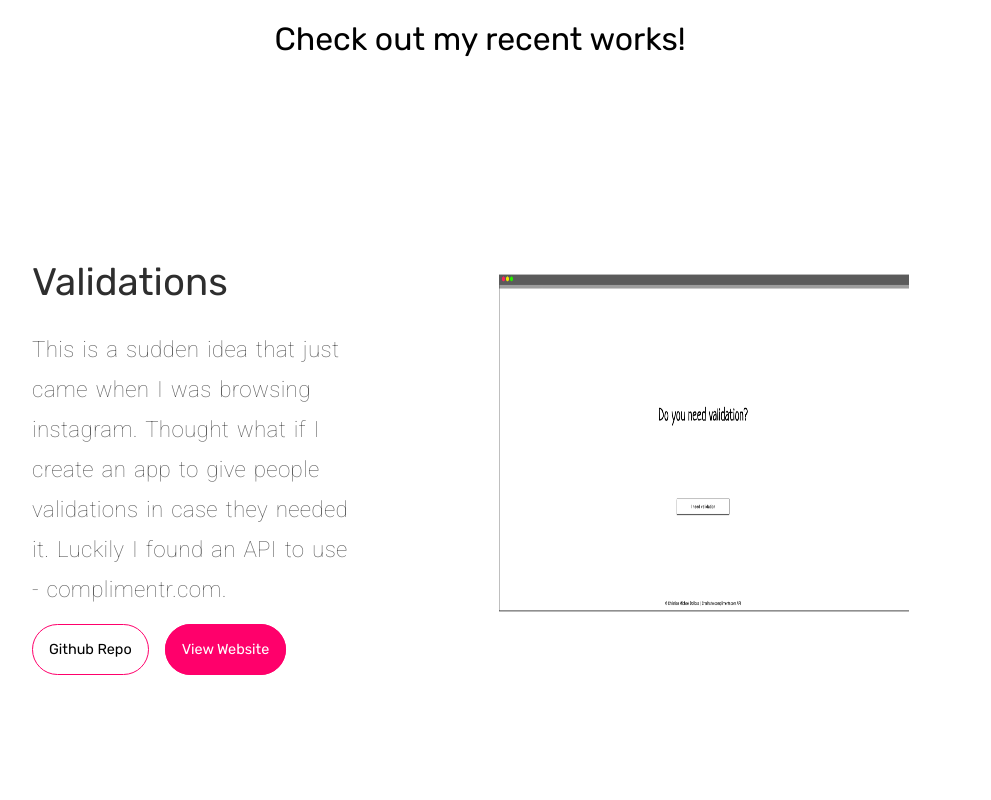
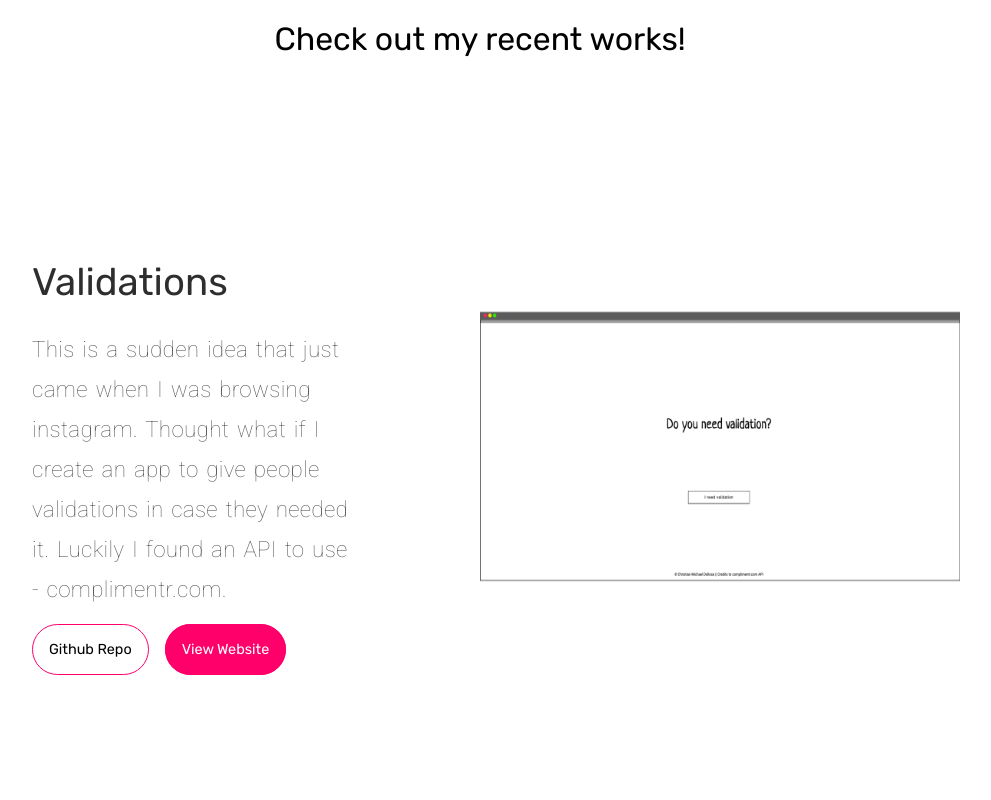
Before and after one commit to michael-dollosa/personal-website_simplified, a React (Create React App) app: page / in a window 1280 px wide. Shown: the part 980-1780 px from the top of the page, without its empty margins (160-1151 px from the left). Built offline with nearby package versions, Linux system fonts and the light colour scheme.

Commit message:
fixed image at 1400px

```diff
--- a/src/components/project/Project.scss
+++ b/src/components/project/Project.scss
@@ -67,13 +67,16 @@ $bp-smallest: 31.25em;
   }
 
   >.image-container {
-    padding: 1.2rem;
     width: 50%;
     height: 40rem;
 
+    @media only screen and (min-width: $bp-large) {
+      padding-top: 4rem;
+    }
+
     @media only screen and (max-width: $bp-medium) {
       width: 100%;
-      height: 40rem;
+      height: 30rem;
     }
     @media only screen and (max-width: $bp-small) {
       width: 100%;
@@ -86,7 +89,7 @@ $bp-smallest: 31.25em;
       background-repeat: no-repeat;
 
       @media only screen and (max-width: $bp-small) {
-        background-size: 100% 40%;
+        background-size: 100% 60%;
       }
     }
 
@@ -96,21 +99,29 @@ $bp-smallest: 31.25em;
       background-repeat: no-repeat;
 
       @media only screen and (max-width: $bp-small) {
-        background-size: 100% 40%;
+        background-size: 100% 60%;
       }
     }
   }
 
   >.image-container >.image {
-    max-width: 100%;
-    height: 100%;
+    width: 100%;
+    height: 80%;
     margin-top: 5rem;
 
+    @media only screen and (min-width: $bp-large) {
+      width: 30rem;
+      height: 30rem;
+    }
+
+
     @media only screen and (max-width: $bp-medium) {
+
       width: 100%;
       height: 30rem;
     }
     @media only screen and (max-width: $bp-small) {
+
       width: 100%;
       height: 20rem;
     }
```
